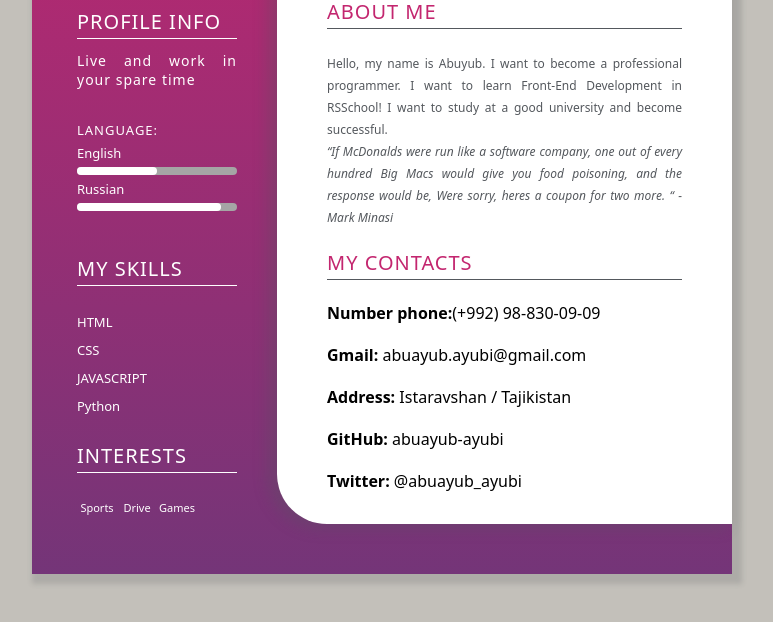
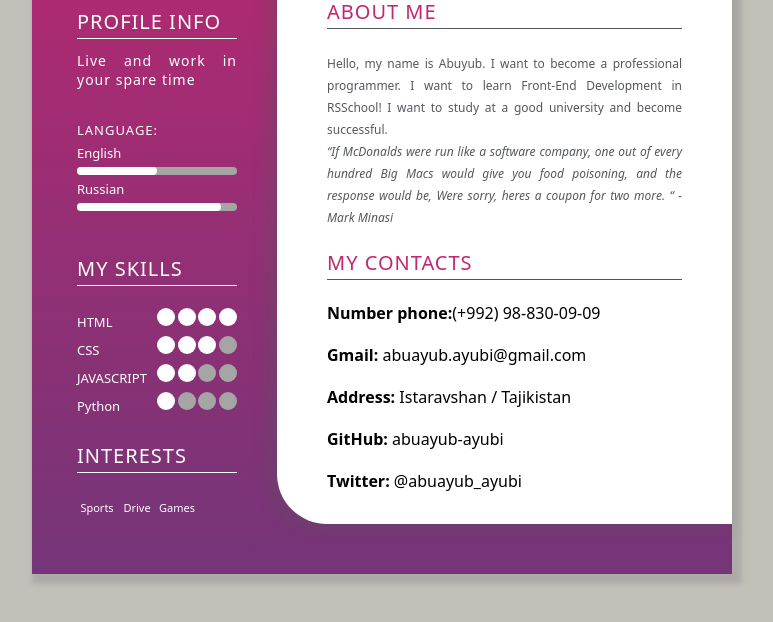
Before and after one commit to Abuayub-Ayubi/rsschool-cv, a plain HTML site: page index.html in a window 1280 px wide. Shown: the part 276-898 px from the top of the page, without its empty margins (258-1031 px from the left). Drawn offline with Linux system fonts and the light colour scheme.

Commit message:
fix: add circle

```diff
--- a/CSS/style.css
+++ b/CSS/style.css
@@ -26,6 +26,8 @@ body {
     width: 50%;
     float: left;
     position: relative;
+    display: flex;
+    justify-content: space-between;
 }
 .clearfix {
     clear: both;
@@ -50,7 +52,9 @@ header {
 	margin: 50px 0px;
     border-radius: 50px 0px 0px 50px;
     padding:30px 50px;
-	box-shadow: -7px 2px 15px 2px #54585d52;}
+	box-shadow: -7px 2px 15px 2px #54585d52;
+    margin-bottom: 0;
+}
 .profile {
     width: 150px;
     height: 150px;
@@ -123,13 +127,17 @@ header {
     color: var(--white);
 }
 .circle {
-    width: 10px;
-    height: 10px;
+    width: 18px;
+    height: 18px;
     border-radius: 50%;
-    color: white;
+    background-color: white;
 }
+
 .circle1 {
-
+    width: 18px;
+    height: 18px;
+    border-radius: 50%;
+    background-color: var(--process);
 
 }
 .in {
--- a/index.html
+++ b/index.html
@@ -30,38 +30,34 @@
             <br>
             <div class="col-div-6"><p class="p2">HTML</p></div>
             <div class="col-div-6">
-                <i class="circle"></i>
-                <i class="circle"></i>
-                <i class="circle"></i>
-                <i class="circle"></i>
-                <i class="circle"></i>
+                <div class="circle"></div>
+                <div class="circle"></div>
+                <div class="circle"></div>
+                <div class="circle"></div>
             </div>
                 <div class="clearfix"></div>
             <div class="col-div-6"><p class="p2">CSS</p></div>
             <div class="col-div-6">
-                <i class="circle"></i>
-                <i class="circle"></i>
-                <i class="circle"></i>
-                <i class="circle"></i>
-                <i class="circle1"></i>
+                <div class="circle"></div>
+                <div class="circle"></div>
+                <div class="circle"></div>
+                <div class="circle1"></div>
             </div>
                 <div class="clearfix"></div>
             <div class="col-div-6"><p class="p2">JAVASCRIPT</p></div>
             <div class="col-div-6">
-                <i class="circle"></i>
-                <i class="circle"></i>
-                <i class="circle"></i>
-                <i class="circle1"></i>
-                <i class="circle1"></i>
+                <div class="circle"></div>
+                <div class="circle"></div>
+                <div class="circle1"></div>
+                <div class="circle1"></div>
             </div>
                 <div class="clearfix"></div>
             <div class="col-div-6"><p class="p2">Python</p></div>
             <div class="col-div-6">
-                <i class="circle"></i>
-                <i class="circle"></i>
-                <i class="circle1"></i>
-                <i class="circle1"></i>
-                <i class="circle1"></i>
+                <div class="circle"></div>
+                <div class="circle1"></div>
+                <div class="circle1"></div>
+                <div class="circle1"></div>
             </div>
                 <div class="clearfix"></div>
                 <br>
@@ -80,7 +76,7 @@
             </div>
         </header>
         <div class="right-box">
-            <h1>ABUAYUB<br><span>AYUBI</span></h1>
+            <main><h1>ABUAYUB<br><span>AYUBI</span></h1></main>
             <p class="p3">FRONTEND DEVELOPER</p>
             <br>
             <h2 class="heading">About me</h2>
```
